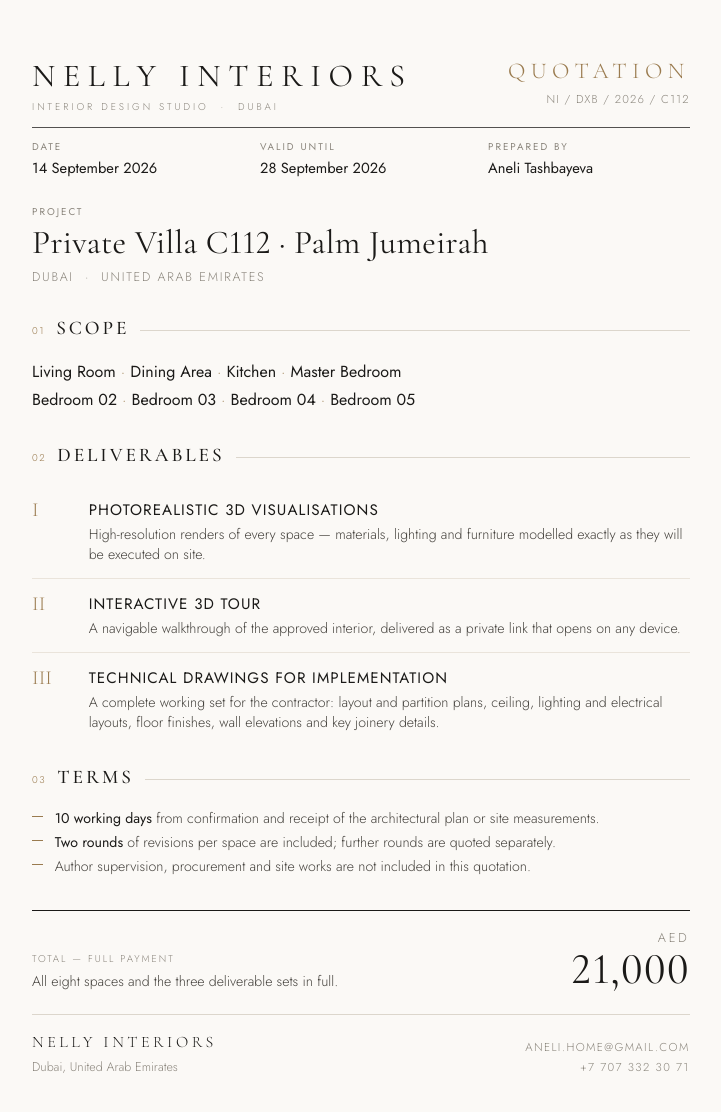
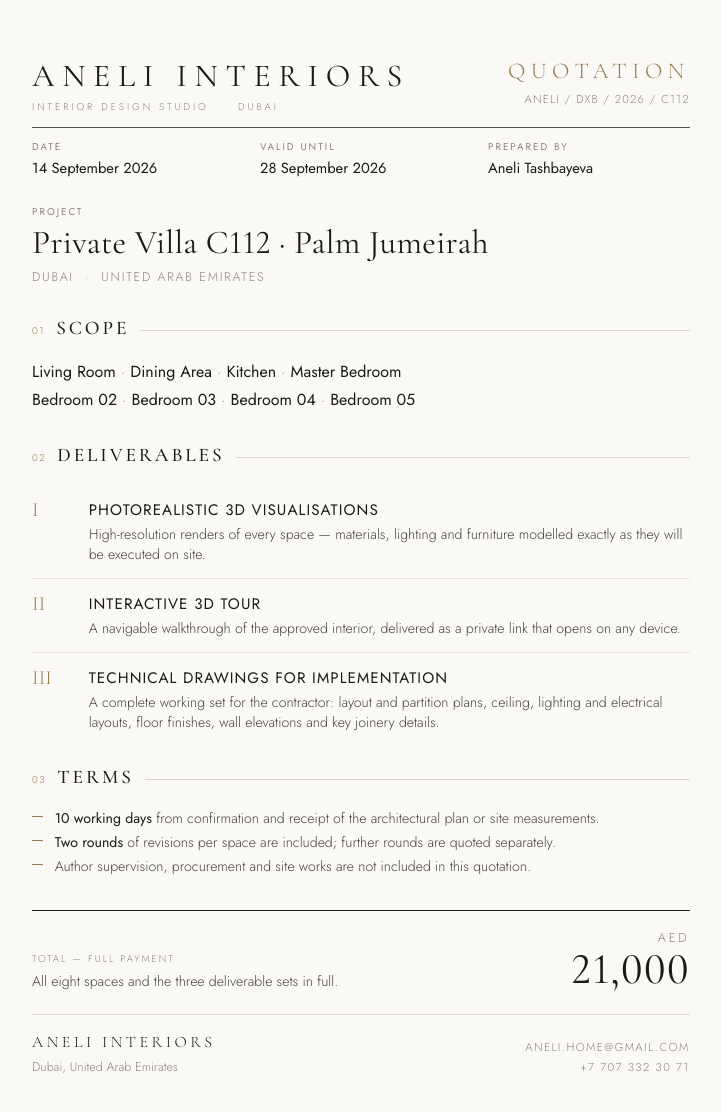
Before and after one commit to anelihome-sys/Aneli, a plain HTML site: page documents/quotations/Aneli_Interiors_Quotation_Villa_C112.html in a window 1280 px wide. Shown: the whole page, without its empty margins (36-757 px from the left). Drawn offline with nearby package versions, Linux system fonts and the light colour scheme.

Commit message:
Rename studio to Aneli Interiors on the Villa C112 quotation
Updates the masthead, footer and document reference to Aneli Interiors,
Dubai. Layout, scope, deliverables, terms and the AED 21,000 total are
unchanged.

Co-Authored-By: Claude Opus 5 <noreply@anthropic.com>
Claude-Session: https://claude.ai/code/session_01WEfhG63Fh3ednd1d3mUTyq

```diff
--- a/documents/quotations/Nelly_Interiors_Quotation_Villa_C112.html
+++ b/documents/quotations/Aneli_Interiors_Quotation_Villa_C112.html
@@ -2,7 +2,7 @@
 <html lang="en">
 <head>
 <meta charset="utf-8">
-<title>Nelly Interiors — Quotation C112</title>
+<title>Aneli Interiors — Quotation C112</title>
 <link rel="preconnect" href="https://fonts.googleapis.com">
 <link rel="preconnect" href="https://fonts.gstatic.com" crossorigin>
 <link rel="stylesheet" href="https://fonts.googleapis.com/css2?family=Cormorant+Garamond:wght@300;400;500;600&family=Jost:wght@300;400;500&display=swap">
@@ -124,12 +124,12 @@
 
   <div class="mast">
     <div class="mark">
-      <div class="name">Nelly Interiors</div>
+      <div class="name">Aneli Interiors</div>
       <div class="sub">Interior Design Studio &nbsp;·&nbsp; Dubai</div>
     </div>
     <div class="doc">
       <div class="word">Quotation</div>
-      <div class="no">NI&nbsp;/&nbsp;DXB&nbsp;/&nbsp;2026&nbsp;/&nbsp;C112</div>
+      <div class="no">ANELI&nbsp;/&nbsp;DXB&nbsp;/&nbsp;2026&nbsp;/&nbsp;C112</div>
     </div>
   </div>
   <div class="mast-rule"></div>
@@ -212,7 +212,7 @@
 
   <div class="foot">
     <div class="l">
-      <div class="s">Nelly Interiors</div>
+      <div class="s">Aneli Interiors</div>
       <div class="addr">Dubai, United Arab Emirates</div>
     </div>
     <div class="r">
```
Also changed, not shown: 2 other files.
